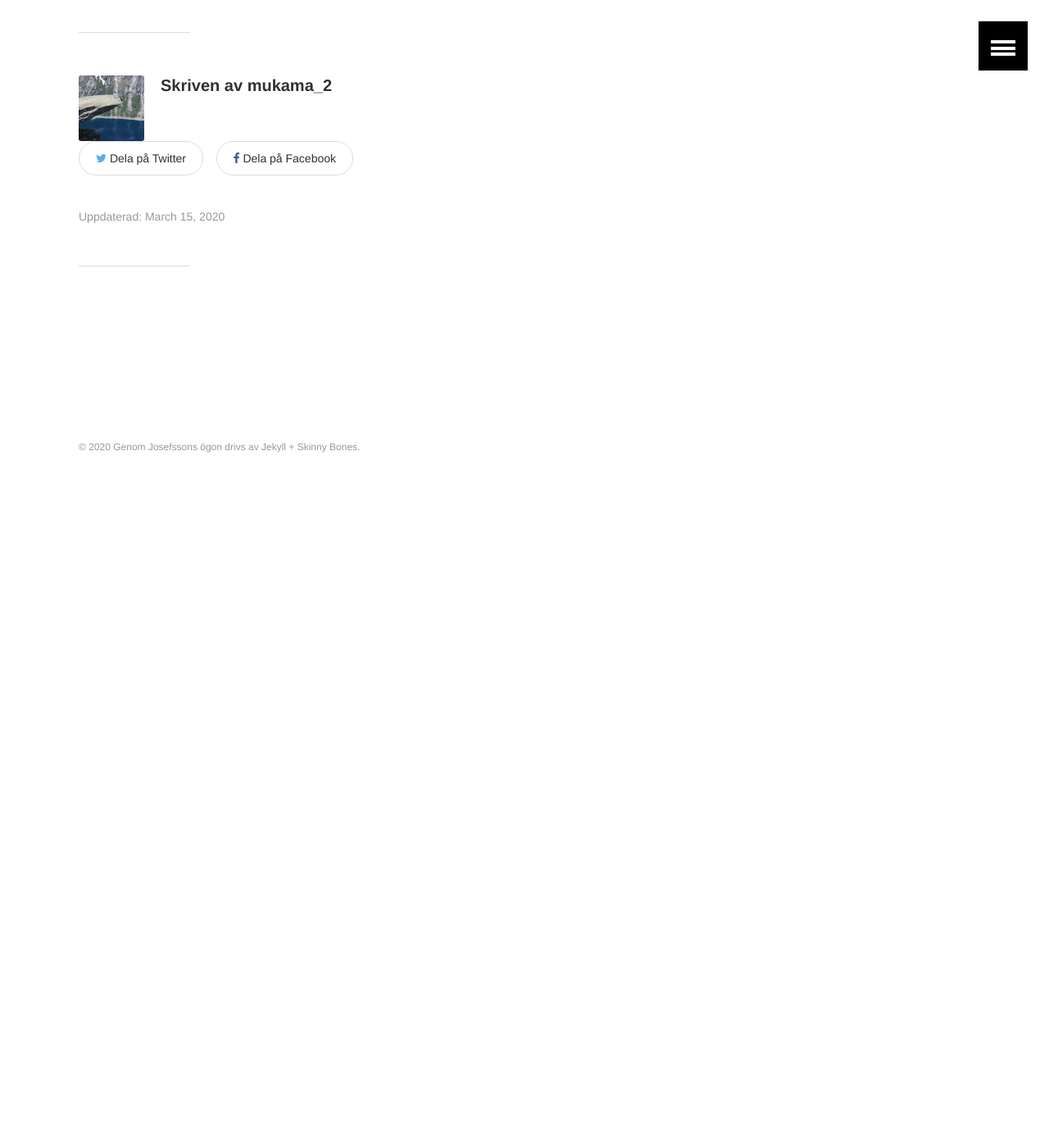
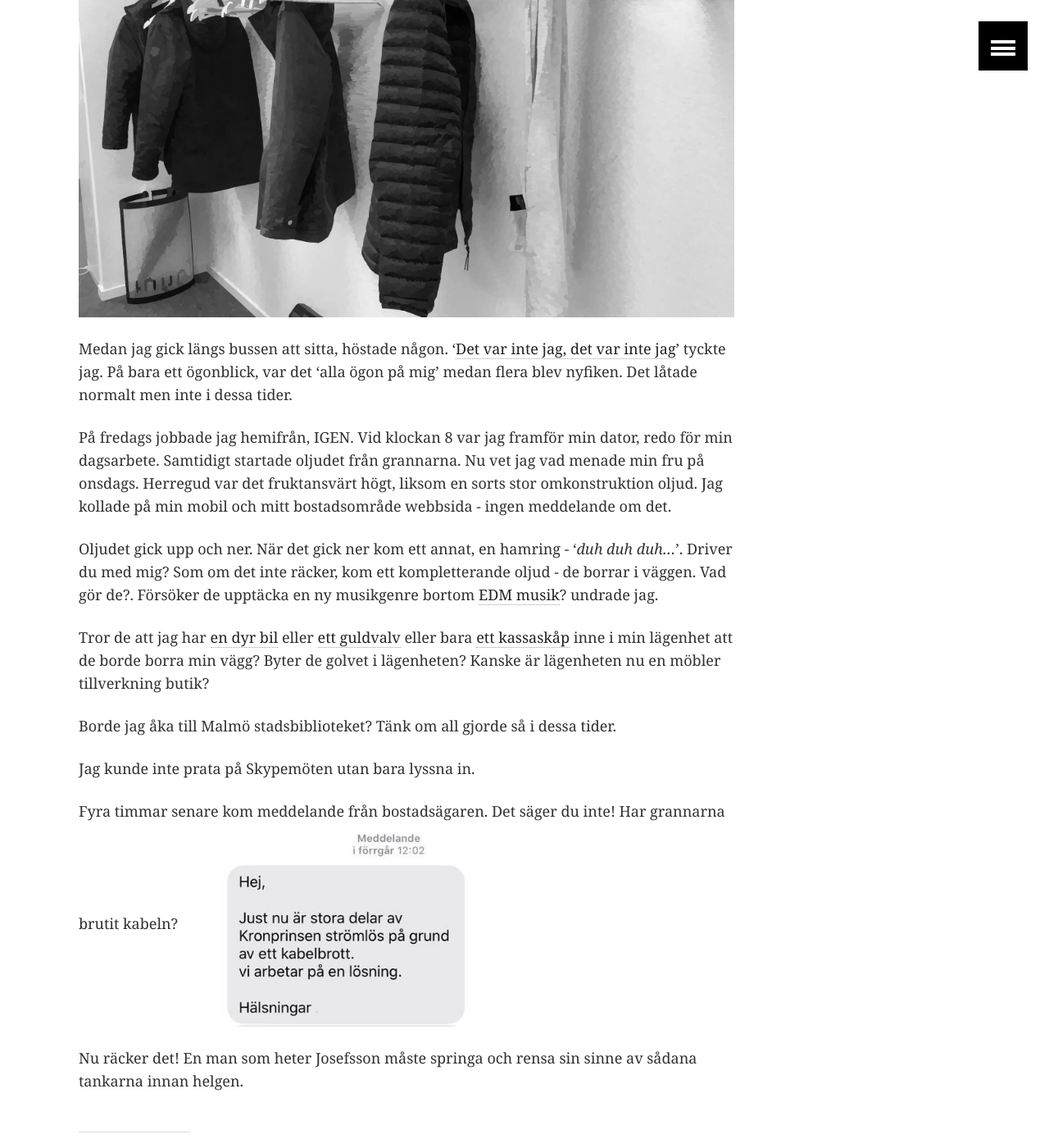
Before and after one commit to MukamaTwo/MukamaTwo.github.io, a Jekyll site: the page built from _posts/2020-03-14-6.md, in a window 1280 px wide and 1400 px high, scrolled down 1544 px. Shown: the whole window at 82% size. Built offline with Jekyll 4.4.1, drawn with Linux system fonts in a browser that asks for light colours; comment, search, counter and statistics services are not loaded; before the commit the page ends 2174 px from its top, so only the background shows below that; some of the changed text lies outside the part shown.

Commit message:
Updates to post 6

```diff
--- a/_posts/2020-03-14-6.md
+++ b/_posts/2020-03-14-6.md
@@ -7,13 +7,13 @@
 tags: [Sverige, coronavirus, malmö]
 image:
   feature: corona/corona1.jpg
-  teaser: corona/teaser.jpg
+  teaser: corona/msg.jpg
   credit:
 ---
 
 Tidigare i veckan, efter coronaviruset situation i Skåne förändrade med en ökning i siffrorna av smittad personer, kom rekommendation från styrelsen att alla kunde jobba hemifrån en eller två dagar i veckan. *Yahooooooo*, tänkte jag.
 
-[karensdagen](https://www.xn--fackfrbund-icb.com/fr%C3%A5gor-svar/vad-%C3%A4r-karensdag){:target="_blank"} - För ett par dagar sen, läste jag att [karensdagen slopas omedelbart](https://www.aftonbladet.se/nyheter/samhalle/a/pLkV4o/karensdagen-slopas-omedelbart){:target="_blank"}. Skit blev precis riktigt, tänkte jag. ***Nu ger coronaviruset mig rysningarna.***
+[Karensdagen](https://www.xn--fackfrbund-icb.com/fr%C3%A5gor-svar/vad-%C3%A4r-karensdag){:target="_blank"} - för ett par dagar sen, läste jag att [karensdagen slopas omedelbart](https://www.aftonbladet.se/nyheter/samhalle/a/pLkV4o/karensdagen-slopas-omedelbart){:target="_blank"}. Skit blev precis riktigt, tänkte jag.
 
 Hur som helst, på onsdags jobbade jag hemifrån. Under dagen hörde jag mycket oljud från grannarna.
 
@@ -25,6 +25,22 @@
 
 På torsdags morgon bitti hade jag en sak att göra i Lund. Så åkte jag till Lund som vanligt. Det var färre personer än på [sportlovsvecka 8]({{ site.url }}/4/){:target="_blank"}. Det var otrolig att ser tomheten på gatorna och såna färre personer på bussen och på jobbet.
 
-Medan jag gick längs bussen att sitta, höstade någon. '[Det var inte jag, det var inte jag](https://www.youtube.com/watch?v=Z_4ca8jthAs&feature=youtu.be&t=18){:target="_blank"}' tyckte jag. På bara ett ögonblick, var det 'alla ögon på mig' medan flera blev nyfiken. Det låtade normalt men inte i denna tider.
+&nbsp;&nbsp;&nbsp;&nbsp;&nbsp;&nbsp;&nbsp;&nbsp;<img src="../images/corona/torsdagen.jpg" alt="Meddelande" style="width:800px" />
 
-- driver du med mig?
+Medan jag gick längs bussen att sitta, höstade någon. '[Det var inte jag, det var inte jag](https://www.youtube.com/watch?v=Z_4ca8jthAs&feature=youtu.be&t=18){:target="_blank"}' tyckte jag. På bara ett ögonblick, var det 'alla ögon på mig' medan flera blev nyfiken. Det låtade normalt men inte i dessa tider.
+
+På fredags jobbade jag hemifrån, IGEN. Vid klockan 8 var jag framför min dator, redo för min dagsarbete. Samtidigt startade oljudet från grannarna. Nu vet jag vad menade min fru på onsdags. Herregud var det fruktansvärt högt, liksom en sorts stor omkonstruktion oljud. Jag kollade på min mobil och mitt bostadsområde webbsida - ingen meddelande om det.
+
+Oljudet gick upp och ner. När det gick ner kom ett annat, en hamring - '*duh duh duh...*'. Driver du med mig? Som om det inte räcker, kom ett kompletterande oljud - de borrar i väggen. Vad gör de?. Försöker de upptäcka en ny musikgenre bortom [EDM musik](https://youtu.be/BubwLnPcQjc?t=48){:target="_blank"}? undrade jag.
+
+Tror de att jag har [en dyr bil](https://www.youtube.com/watch?v=sH8uBtfTqA8){:target="_blank"} eller [ett guldvalv](https://www.youtube.com/watch?v=uw6jY3VuOcI){:target="_blank"} eller bara [ett kassaskåp](https://www.youtube.com/watch?v=imm6OR605UI){:target="_blank"} inne i min lägenhet att de borde borra min vägg?
+Byter de golvet i lägenheten? Kanske är lägenheten nu en möbler tillverkning butik?
+
+Borde jag åka till Malmö stadsbiblioteket? Tänk om all gjorde så i dessa tider.
+
+Jag kunde inte prata på Skypemöten utan bara lyssna in.
+
+Fyra timmar senare kom meddelande från bostadsägaren. Det säger du inte! Har grannarna brutit kabeln?
+&nbsp;&nbsp;&nbsp;&nbsp;&nbsp;&nbsp;&nbsp;&nbsp;<img src="../images/corona/msg.jpg" alt="Meddelande" style="width:400px" />
+
+Nu räcker det! En man som heter Josefsson måste springa och rensa sin sinne av sådana tankarna innan helgen.
```
